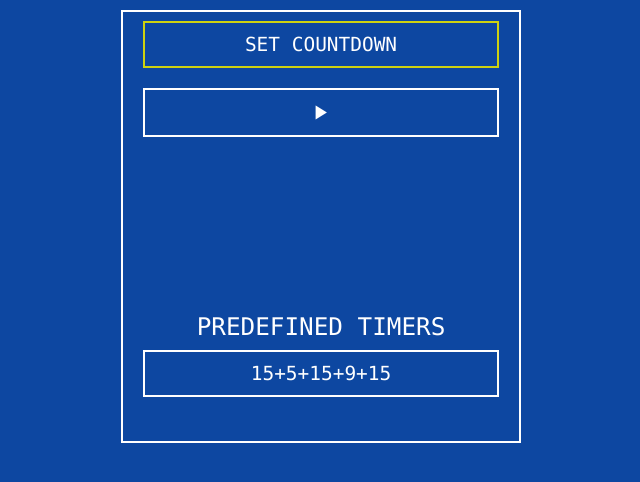
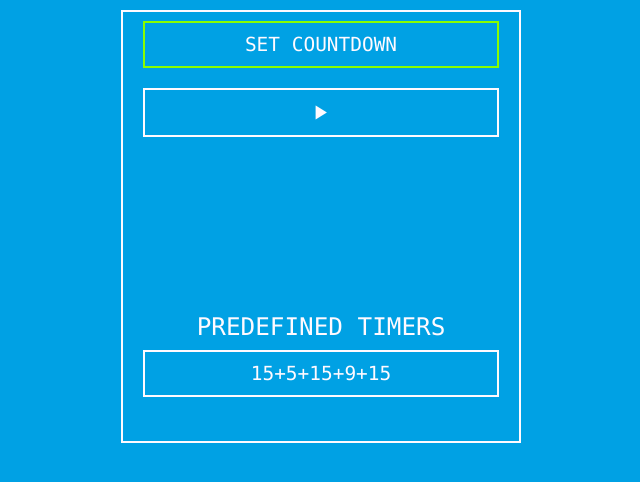
Before and after one commit to alnat2/alnat2.github.io, a website: page dev/index.html in a window 1280 px wide. Shown: the whole page, without its empty margins (319-959 px from the left). Drawn offline with Linux system fonts and the light colour scheme.

Commit message:
change color scheme

```diff
--- a/dev/css/style.css
+++ b/dev/css/style.css
@@ -8,9 +8,9 @@
 	font-size: calc( 15px + (20 - 15) * ((100vw - 320px) / ( 1400 - 320)));
       -webkit-box-sizing: border-box;
               box-sizing: border-box;
-      --focusColor: #cdd210;
-      --backgroundColor: #0d47a1;
-      --mainColor: #fff;
+      --focusColor: #89FC00;
+      --backgroundColor: #00A1E4;
+      --mainColor: #FFFAFF;
       background-color: var(--backgroundColor);
 
   }
```
Also changed, not shown: css/style.css (+1 -1 lines).
